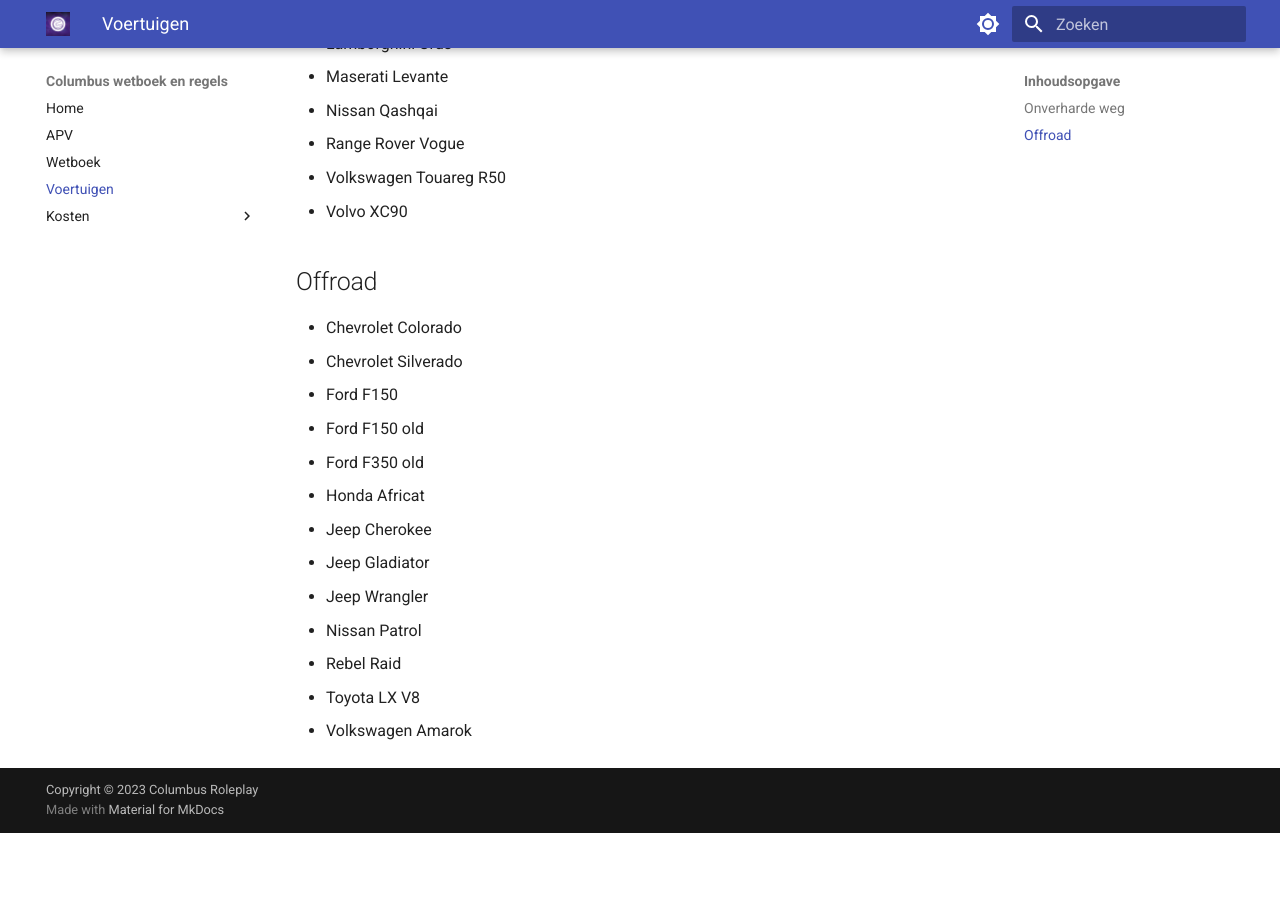
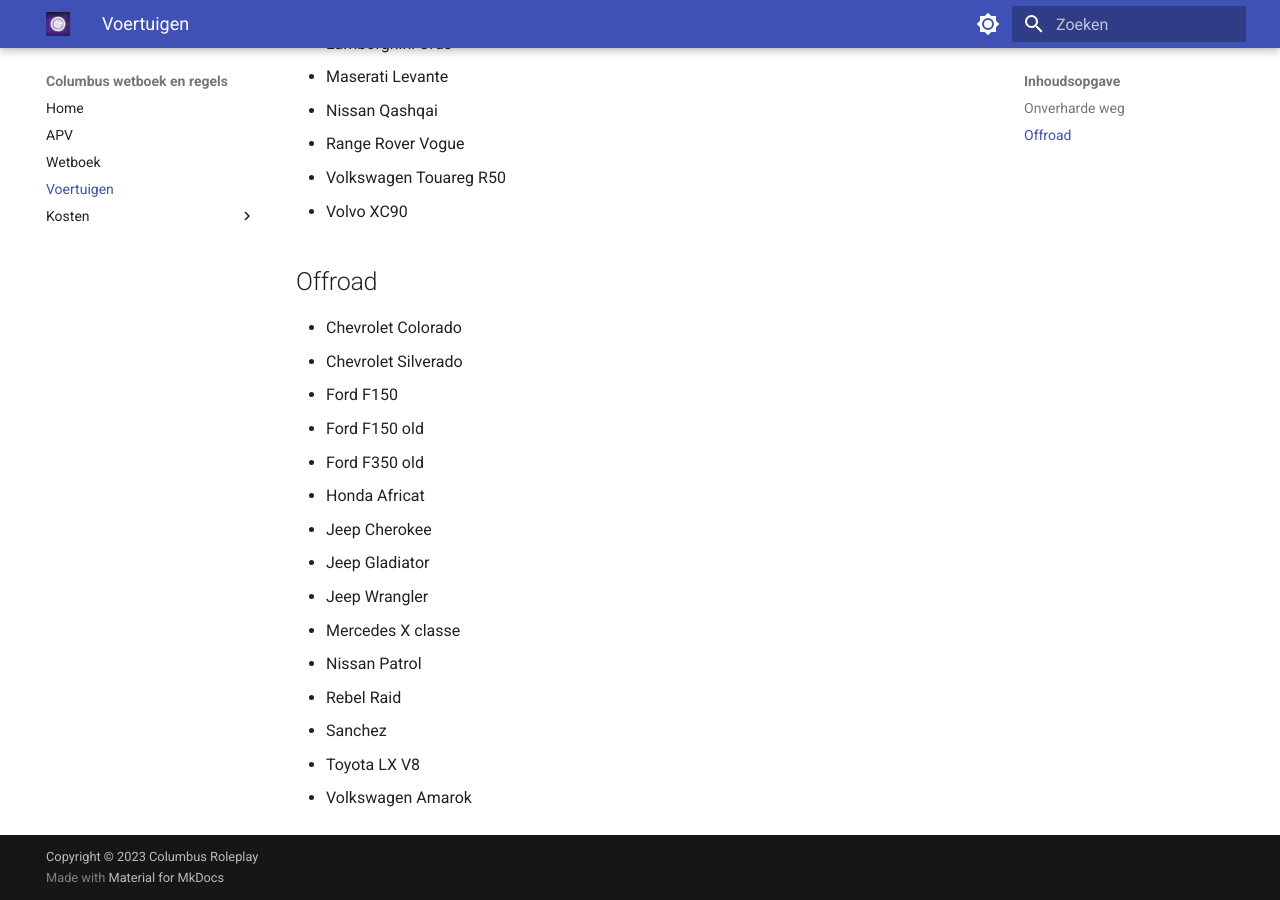
Before and after one commit to ColubmusRP/Regels-en-wetboek, an MkDocs documentation site: the page built from docs/voertuigen.md, in a window 1280 px wide and 900 px high, scrolled down 800 px. Built offline with MkDocs 1.6.1 and Material for MkDocs 9.7.7, drawn with Linux system fonts in a browser that asks for light colours; before the commit the page ends 1633 px from its top, so only the background shows below that.

Commit message:
Doneshop offroad voertuigen toegevoegd

```diff
--- a/docs/voertuigen.md
+++ b/docs/voertuigen.md
@@ -36,7 +36,9 @@
 * Jeep Cherokee
 * Jeep Gladiator
 * Jeep Wrangler
+* Mercedes X classe
 * Nissan Patrol
 * Rebel Raid
+* Sanchez
 * Toyota LX V8
 * Volkswagen Amarok
```
